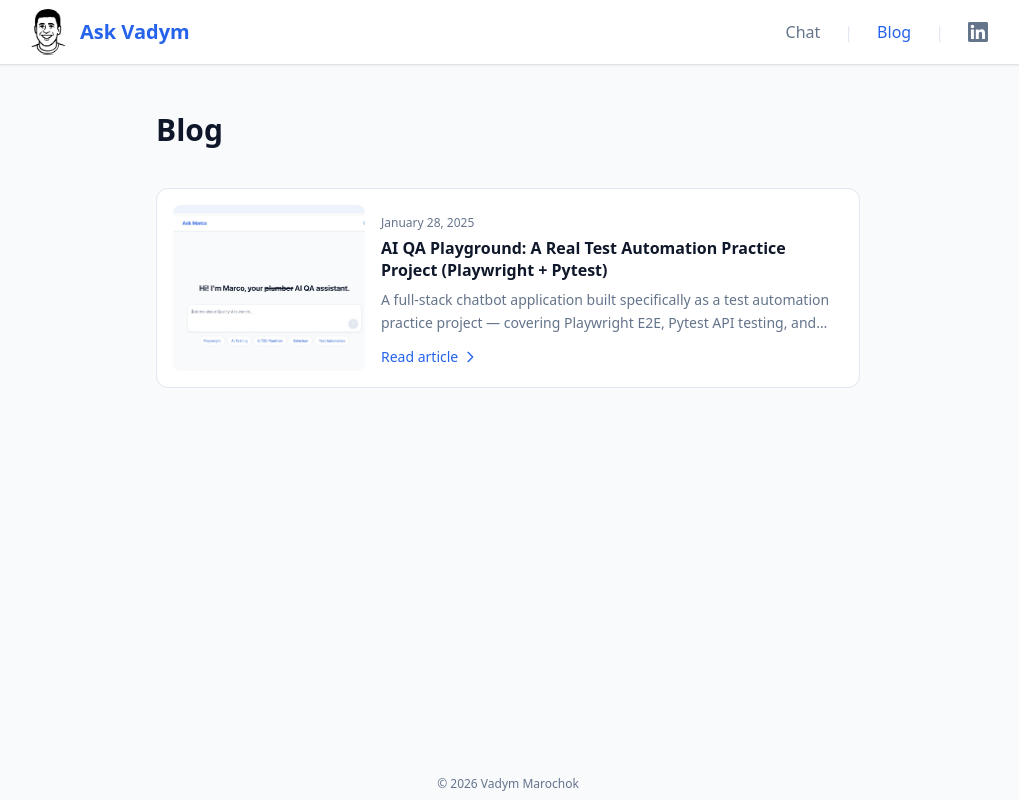
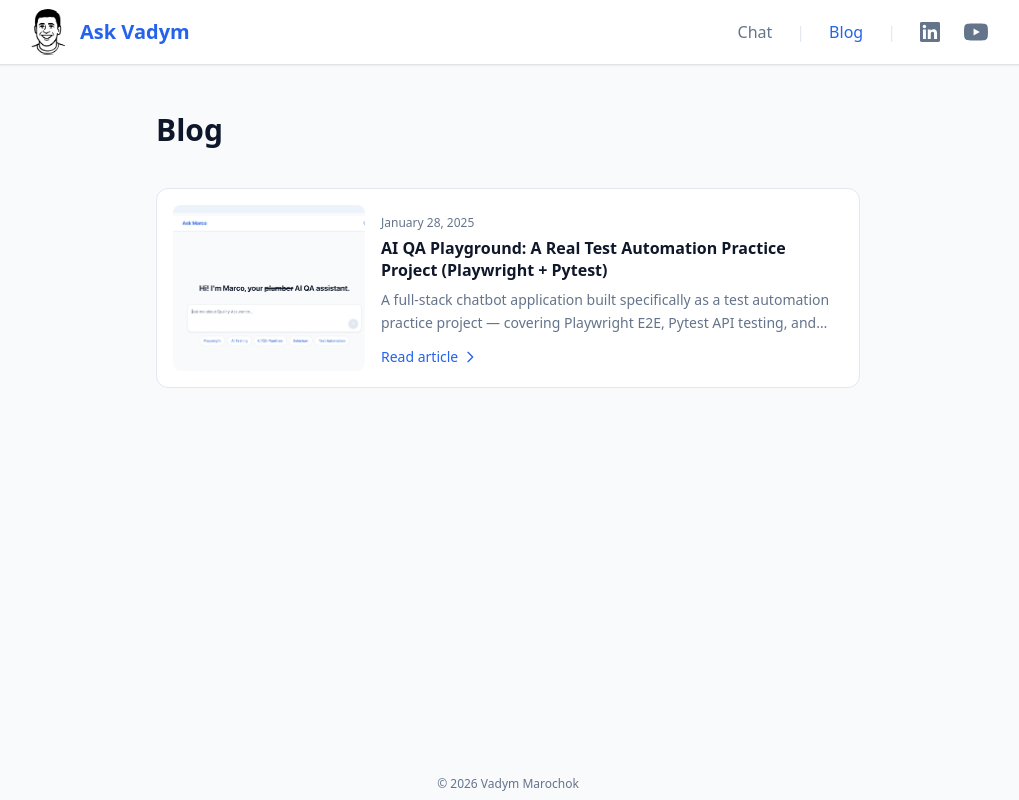
Before and after one commit to vadymrck/ask-vadym, a Next.js app in the folder frontend/: page /blog in a window 1280 px wide. Shown: the whole page, without its empty margins (132-1151 px from the left). Built offline with nearby package versions, Linux system fonts and the light colour scheme.

Commit message:
FE: Add youtube icon to header

```diff
--- a/frontend/src/components/Header.tsx
+++ b/frontend/src/components/Header.tsx
@@ -71,6 +71,21 @@
                 viewBox="0 0 24 24"
               >
                 <path d="M20.447 20.452h-3.554v-5.569c0-1.328-.027-3.037-1.852-3.037-1.853 0-2.136 1.445-2.136 2.939v5.667H9.351V9h3.414v1.561h.046c.477-.9 1.637-1.85 3.37-1.85 3.601 0 4.267 2.37 4.267 5.455v6.286zM5.337 7.433c-1.144 0-2.063-.926-2.063-2.065 0-1.138.92-2.063 2.063-2.063 1.14 0 2.064.925 2.064 2.063 0 1.139-.925 2.065-2.064 2.065zm1.782 13.019H3.555V9h3.564v11.452zM22.225 0H1.771C.792 0 0 .774 0 1.729v20.542C0 23.227.792 24 1.771 24h20.451C23.2 24 24 23.227 24 22.271V1.729C24 .774 23.2 0 22.222 0h.003z"/>
+              </svg>
+            </a>
+            <a
+              href="https://www.youtube.com/@AskVadym"
+              target="_blank"
+              rel="noopener noreferrer"
+              className="text-[var(--text-secondary)] hover:text-[var(--primary)] transition-colors cursor-pointer"
+              aria-label="YouTube Channel"
+            >
+              <svg
+                className="w-6 h-6"
+                fill="currentColor"
+                viewBox="0 0 24 24"
+              >
+                <path d="M23.498 6.186a3.016 3.016 0 0 0-2.122-2.136C19.505 3.545 12 3.545 12 3.545s-7.505 0-9.377.505A3.017 3.017 0 0 0 .502 6.186C0 8.07 0 12 0 12s0 3.93.502 5.814a3.016 3.016 0 0 0 2.122 2.136c1.871.505 9.376.505 9.376.505s7.505 0 9.377-.505a3.015 3.015 0 0 0 2.122-2.136C24 15.93 24 12 24 12s0-3.93-.502-5.814zM9.545 15.568V8.432L15.818 12l-6.273 3.568z"/>
               </svg>
             </a>
           </nav>
@@ -148,6 +163,22 @@
               </svg>
               LinkedIn
             </a>
+            <a
+              href="https://www.youtube.com/@AskVadym"
+              target="_blank"
+              rel="noopener noreferrer"
+              className="flex items-center py-2 text-[var(--text-secondary)] hover:text-[var(--primary)] cursor-pointer"
+              onClick={() => setIsMenuOpen(false)}
+            >
+              <svg
+                className="w-5 h-5 mr-2"
+                fill="currentColor"
+                viewBox="0 0 24 24"
+              >
+                <path d="M23.498 6.186a3.016 3.016 0 0 0-2.122-2.136C19.505 3.545 12 3.545 12 3.545s-7.505 0-9.377.505A3.017 3.017 0 0 0 .502 6.186C0 8.07 0 12 0 12s0 3.93.502 5.814a3.016 3.016 0 0 0 2.122 2.136c1.871.505 9.376.505 9.376.505s7.505 0 9.377-.505a3.015 3.015 0 0 0 2.122-2.136C24 15.93 24 12 24 12s0-3.93-.502-5.814zM9.545 15.568V8.432L15.818 12l-6.273 3.568z"/>
+              </svg>
+              YouTube
+            </a>
           </div>
         )}
       </div>
```
